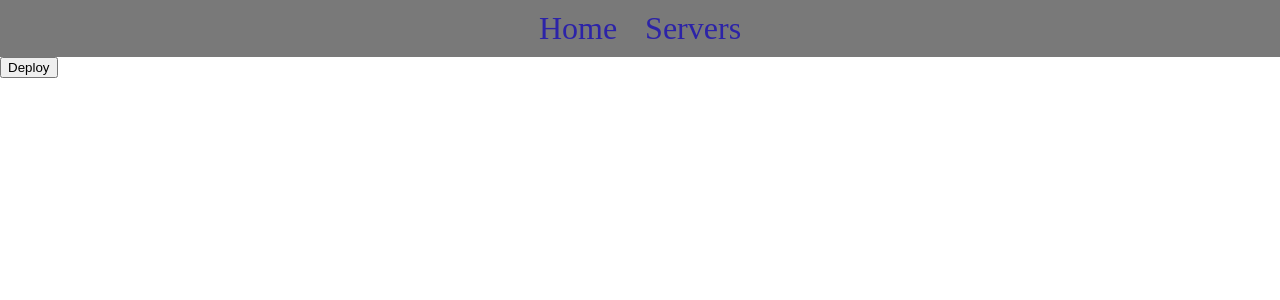
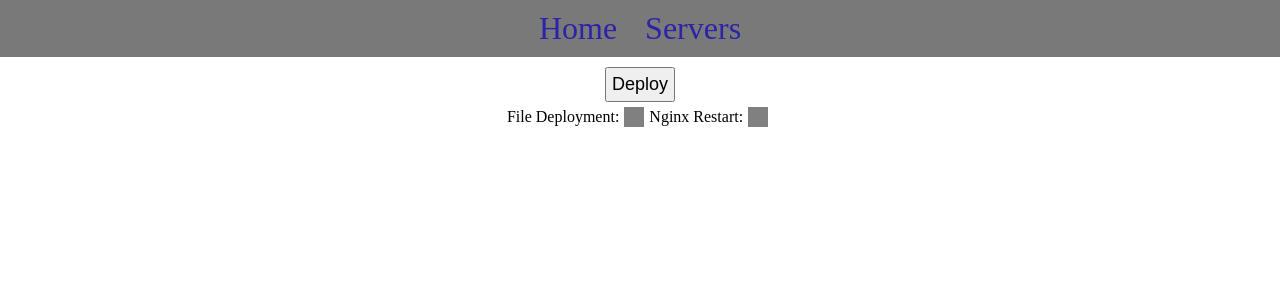
Before and after one commit to Prowler1000/NginxWebUI, a SvelteKit app: page / in a window 1280 px wide. Shown: the top 300 px of the page. Built offline with nearby package versions, Linux system fonts and the light colour scheme.

Commit message:
Add status indicators to deploy page

```diff
--- a/src/app.html
+++ b/src/app.html
@@ -6,7 +6,7 @@
 		<meta name="viewport" content="width=device-width, initial-scale=1" />
 		%sveltekit.head%
 	</head>
-	<body data-sveltekit-preload-data="hover" style="margin: 0">
+	<body data-sveltekit-preload-data="hover">
 		<link href="https://fonts.googleapis.com/icon?family=Material+Icons" rel="stylesheet">
 		<div style="display: contents">%sveltekit.body%</div>
 	</body>
--- a/src/routes/+layout.svelte
+++ b/src/routes/+layout.svelte
@@ -16,7 +16,7 @@
             <a href="/servers">Servers</a>
         </nav>
     </div>
-    <div class="content_ctr">
+    <div class="content-ctr">
         {#if children}
             {@render children()}
         {/if}
@@ -24,6 +24,15 @@
 </div>
 
 <style>
+    .page-ctr {
+        height: 100%;
+        margin: 0;
+        display: flex;
+        flex-direction: column;
+    }
+    .content-ctr {
+        height: 100%;
+    }
     .nav-ctr {
         width: 100%;
         text-align: center;
@@ -37,10 +46,19 @@
         text-decoration: none;
         color: rgb(44, 35, 168)
     }
-    .page-ctr {
-    }
-
     :root {
         --select-color: #276cc7;
+        margin: 0;
+        padding: 0;
+    }
+    :global(body) {
+        margin: 0;
+        padding: 0;
+        height: 100%;
+    }
+    :global(html) {
+        height: 100%;
+        margin: 0;
+        padding: 0;
     }
 </style>
--- a/src/routes/+page.svelte
+++ b/src/routes/+page.svelte
@@ -1,20 +1,74 @@
 <script lang="ts">
+    const grey = "#808080";
+    const green = "#28b013";
+    const red = "#d1111a";
+    const orange = "#e37b0b";
+
+    let deploy_file_color = $state(grey);
+    let nginx_restart_color = $state(grey);
 
     async function deploy() {
-        await fetch("/api/v1/Deploy", {
+        deploy_file_color = orange;
+        nginx_restart_color = orange;
+        const deploy_res = await fetch("/api/v1/Deploy", {
             method: 'POST',
         });
-        await fetch("/api/v1/Restart-Nginx", {
+        deploy_file_color = deploy_res.status === 200 ? green : red;
+        const restart_res = await fetch("/api/v1/Restart-Nginx", {
             method: 'POST',
         });
+        nginx_restart_color = restart_res.status === 200 ? green : red;
     }
 
 </script>
 
 <div class="page-ctr">
-    <button onclick={deploy}>Deploy</button>
+    <div class="deploy-ctr">
+        <button onclick={deploy}>Deploy</button>
+    </div>
+    <div class="status-ctr">
+        <div class="status">
+            <div>File Deployment:</div>
+            <div class="square" style="background-color: {deploy_file_color}"></div>
+        </div>
+    <div class="status">
+            <div>Nginx Restart:</div>
+            <div class="square" style="background-color: {nginx_restart_color}"></div>
+        </div>
+    </div>
 </div>
 
 <style>
-
+    .page-ctr {
+        display: flex;
+        flex-direction: column;
+        width: 100%;
+        height: 100%;
+        margin: 0;
+        justify-items: center;
+        align-items: center;
+    }
+    .deploy-ctr {
+        margin-top: 10px;
+    }
+    .deploy-ctr button {
+        padding: 5px;
+        font-size: large;
+    }
+    .status-ctr {
+        display: flex;
+        flex-direction: row;
+        align-items: center;
+        justify-items: center;
+    }
+    .status {
+        display: flex;
+        align-items: center;
+        justify-items: center;
+    }
+    .square {
+        width: 20px;
+        height: 20px;
+        margin: 5px;
+    }
 </style>
```
